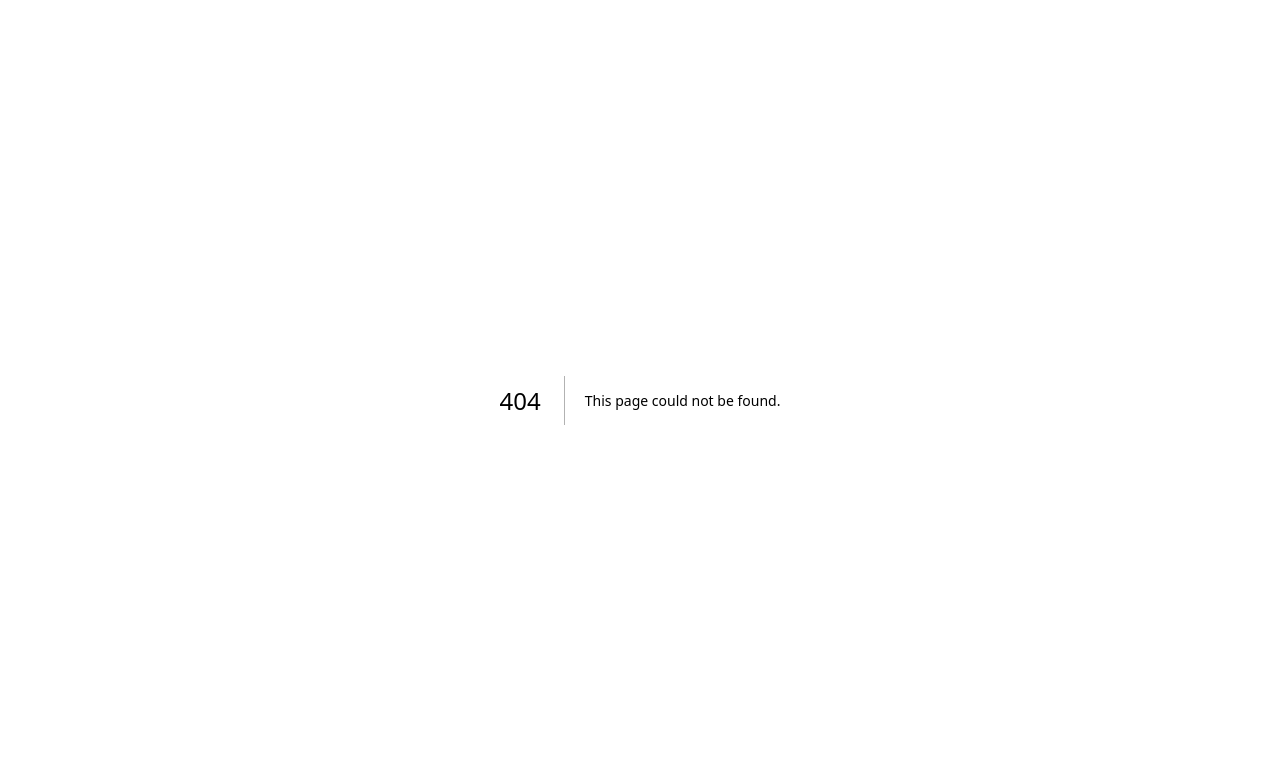
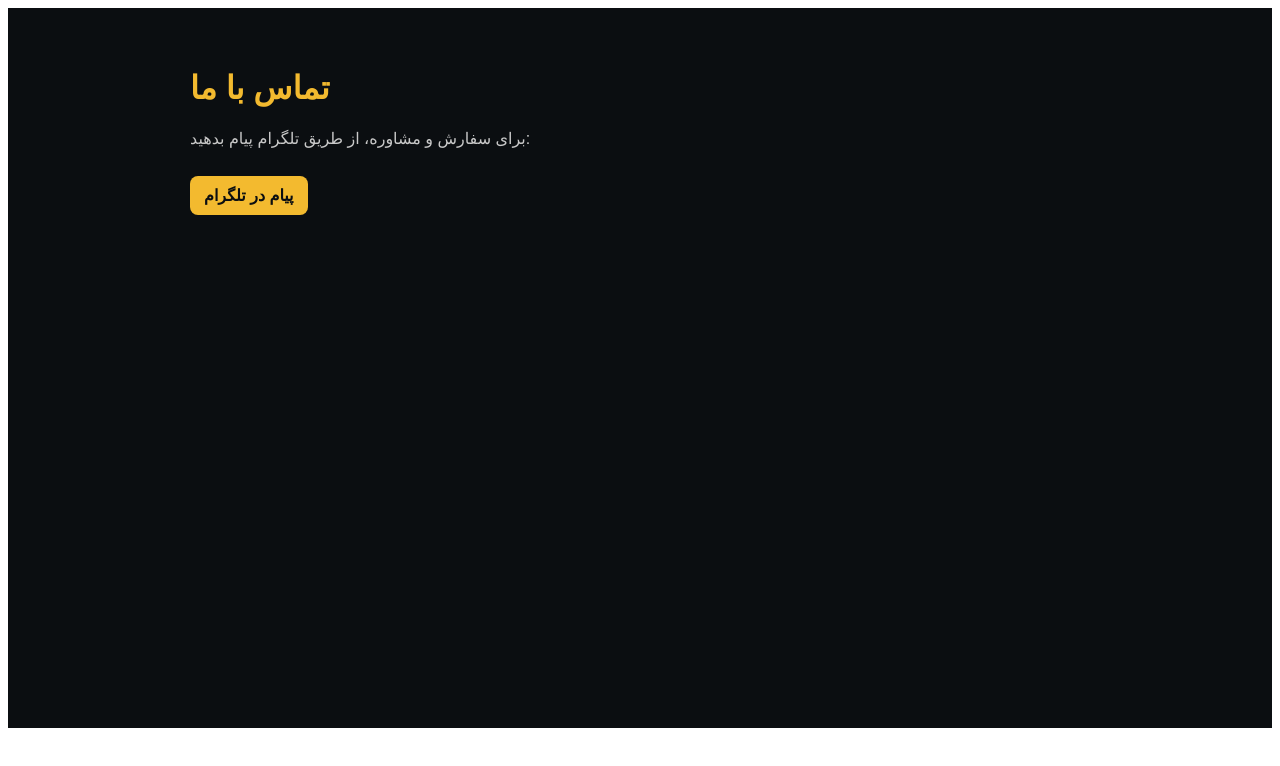
Before and after one commit to amintakun/Kyc, a Next.js app: page /pages/contact in a window 1280 px wide. Before the commit this address had no page. Shown: the top 766 px of the page. Built offline with nearby package versions, Linux system fonts and the light colour scheme.

Commit message:
Create contact.js

```diff
--- /dev/null
+++ b/pages/pages/contact.js
@@ -0,0 +1,13 @@
+export default function Contact() {
+  return (
+    <div style={{ background:'#0B0E11', color:'#E6E6E6', minHeight:'80vh', fontFamily:'sans-serif', padding:'40px 18px' }}>
+      <div style={{ maxWidth:900, margin:'0 auto' }}>
+        <h1 style={{ color:'#F3BA2F' }}>تماس با ما</h1>
+        <p style={{ color:'#C9C9C9' }}>برای سفارش و مشاوره، از طریق تلگرام پیام بدهید:</p>
+        <a href="https://t.me/YOUR_TELEGRAM" style={{ display:'inline-block', marginTop:12, padding:'10px 14px', background:'#F3BA2F', color:'#0B0E11', borderRadius:8, fontWeight:700, textDecoration:'none' }}>
+          پیام در تلگرام
+        </a>
+      </div>
+    </div>
+  )
+}
```
